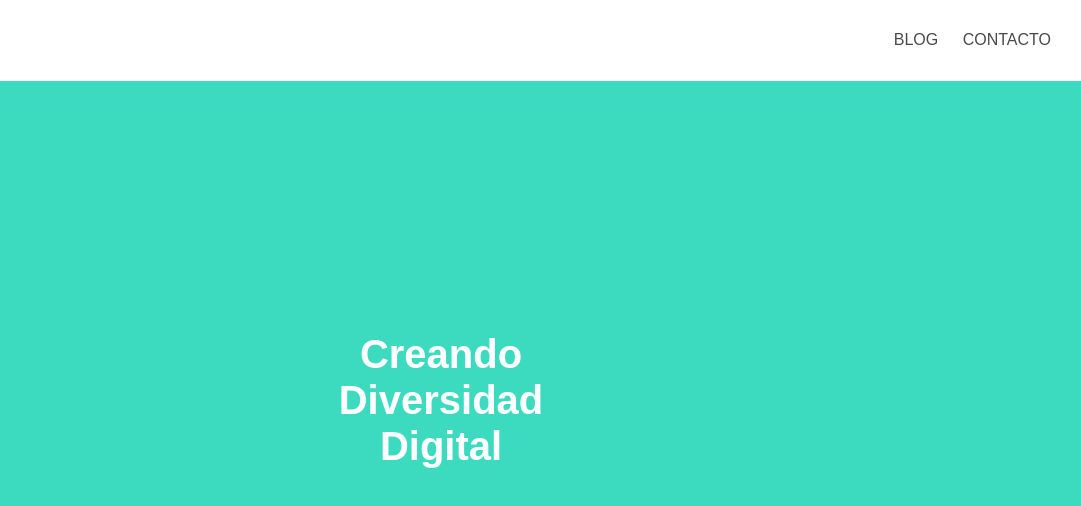
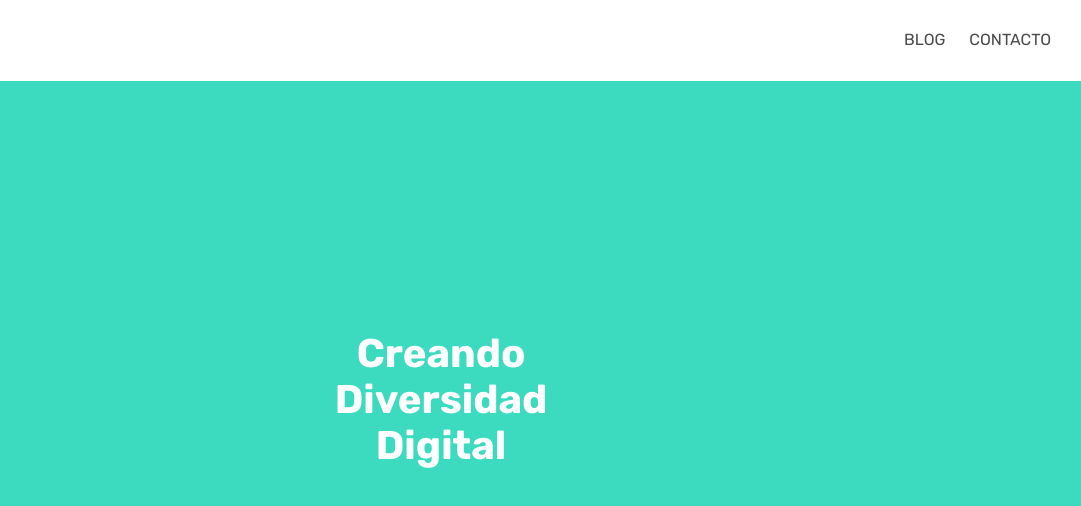
Before and after one commit to Adalab/modulo-1-evaluacion-intermedia-corimb, a plain HTML site: page index.html in a window 1280 px wide. Shown: the full height of the page, 199-1280 px from the left. Drawn offline with Linux system fonts and the light colour scheme.

Commit message:
Change file path

```diff
--- a/index.html
+++ b/index.html
@@ -5,9 +5,9 @@
     <meta charset="UTF-8">
     <meta name="viewport" content="width=device-width, initial-scale=1.0">
     <title>Evaluación intermedia</title>
-    <link href=“https://fonts.googleapis.com/css2?family=Rubik:wght@400;700&display=swap” rel=“stylesheet”>
+    <link href="https://fonts.googleapis.com/css2?family=Rubik:wght@400;700&display=swap" rel="stylesheet">
     <link href="./stylesheet/reset.css" rel="stylesheet">
-    <link href="stylesheet/main.css" rel="stylesheet">
+    <link href="./stylesheet/main.css" rel="stylesheet">
 </head>
 
 <body>
```
Also changed, not shown: 1 other file.
